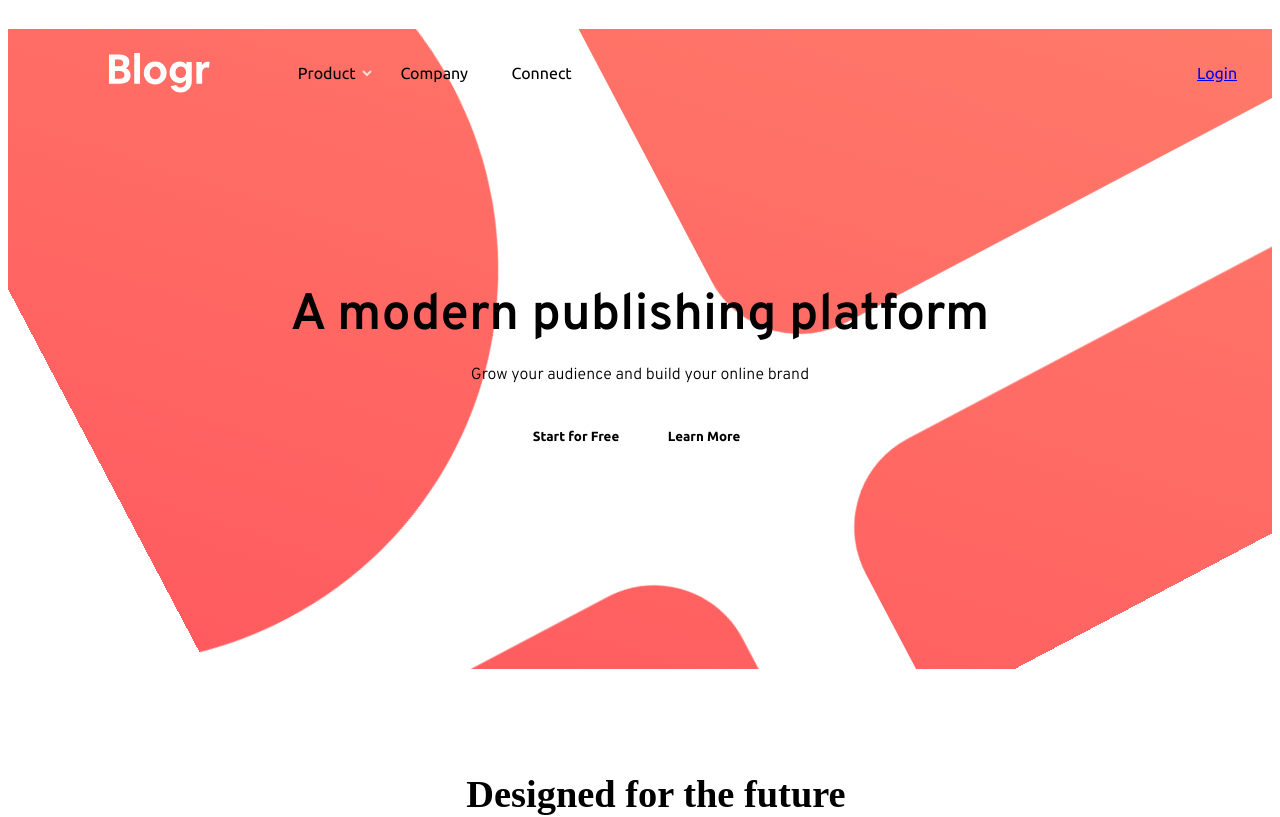
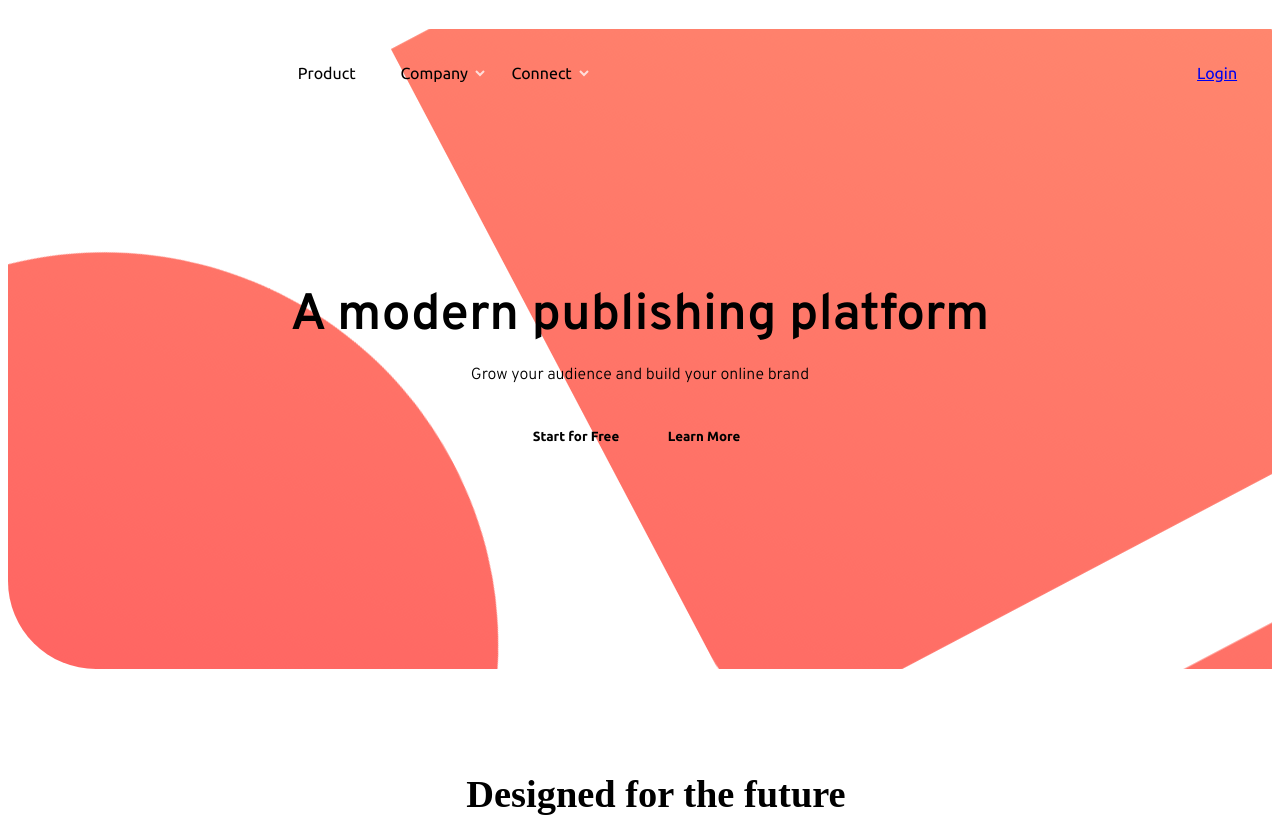
Before and after one commit to DanteBenicio/blogr-landing-page-react, a React (Vite) app: page / in a window 1280 px wide. Shown: the top 817 px of the page. Built offline with nearby package versions, Linux system fonts and the light colour scheme; the HTML template or start-up script is replaced by a standard one.

Commit message:
SectionHero styles

```diff
--- a/src/components/SectionHero/styles.scss
+++ b/src/components/SectionHero/styles.scss
@@ -29,7 +29,6 @@
 
   > svg {
     position: absolute;
-    top: -140%;
     left: 5%;
     width: auto;
     display: grid;
```
